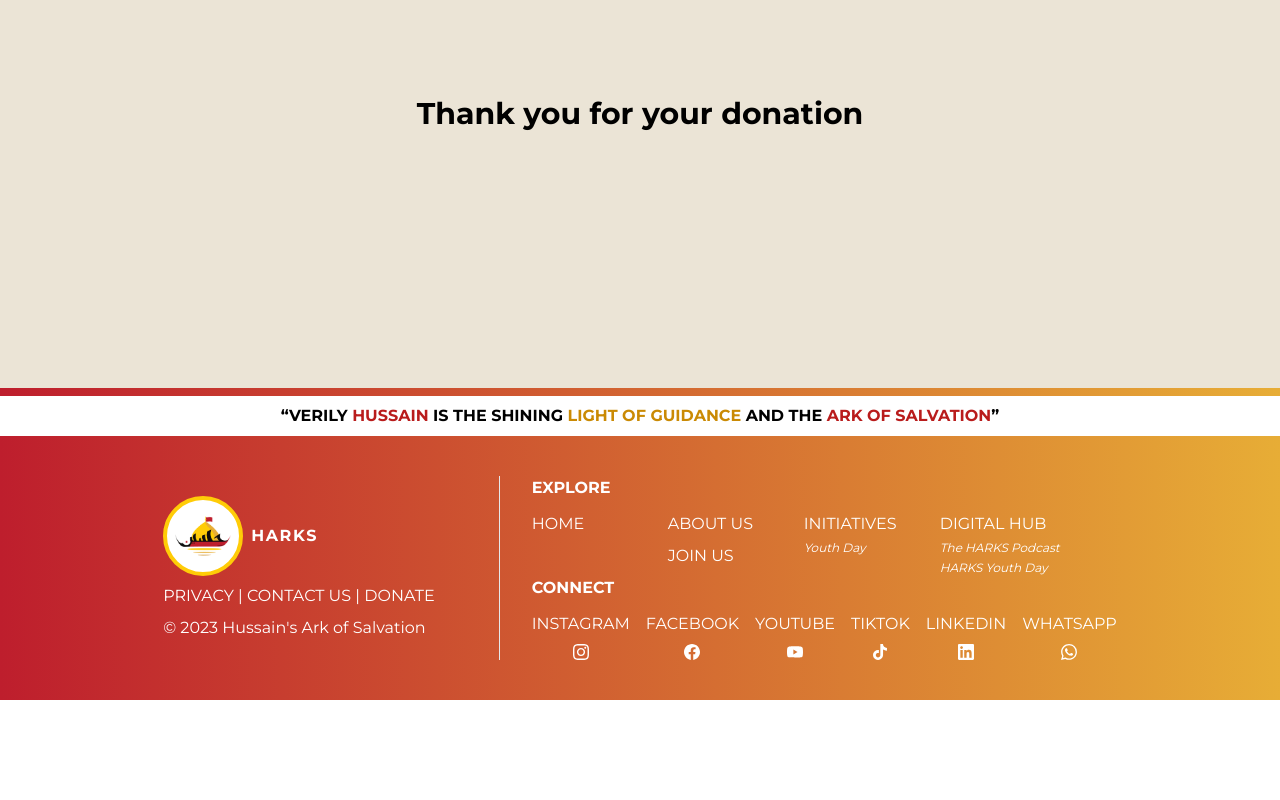
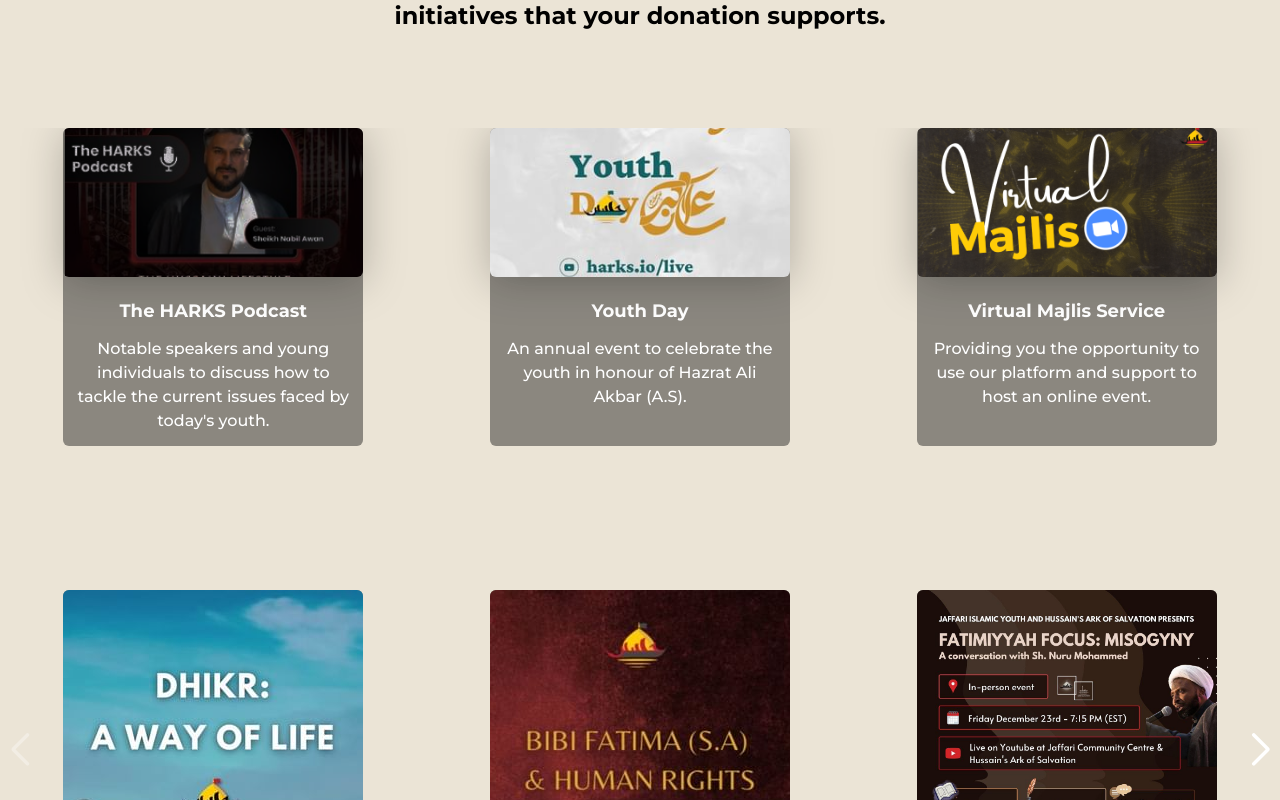
Before and after one commit to harks-software/website, a Next.js app: page /successful-donation in a window 1280 px wide. Shown: the part 240-1040 px from the top of the page. Before the commit the page ends 940 px from the top, so only its background shows below. Built offline with nearby package versions, Linux system fonts and the light colour scheme.

Commit message:
feat: added better success page

```diff
--- a/pages/successful-donation.tsx
+++ b/pages/successful-donation.tsx
@@ -1,24 +1,97 @@
 import { useState } from "react";
 import { MainLayout } from "../layouts/main";
 import { montserrat } from "../utils/fonts";
-import DonateComponent from "../components/donate";
-import { PreviousWork } from "../components/donate/previous-work";
-import { CounterNumericDisplay } from "../components/home/counter";
+import { ExploreSlideshow } from "../components/home/explore-slideshow";
+import { ExploreSlideshowMI } from "../components/home/explore-slideshow-mi";
 
 const PREVIOUS_WORK_IMAGES = [
     { image: "./assets/donate/HARKS-naynawah.jpg" },
     { image: "./assets/donate/youthday-thumbnail.png" },
 ];
 
-export default function Donate() {
-    const [tab, setTab] = useState(0);
-
+export default function SuccessfulDonation() {
     return (
         <MainLayout bottomPadding={false}>
             <div
-                className={`${montserrat.className} font-bold text-3xl text-center py-64 bg-cream `}
+                className={`${montserrat.className} text-2xl font-bold text-center pt-24 bg-cream `}
             >
-                Thank you for your donation
+                <p className="px-8 md:px-24">
+                    Thank you for your donation. Your support means a great deal to us, and we pray
+                    that Allah rewards you abundantly for your kindness. Below are some of the
+                    projects and initiatives that your donation supports.
+                </p>
+                <div className="w-full py-12 md:py-24">
+                    <ExploreSlideshow
+                        items={[
+                            {
+                                title: "The HARKS Podcast",
+                                description:
+                                    "Notable speakers and young individuals to discuss how to tackle the current issues faced by today's youth.",
+                                url: "/podcast",
+                                thumbnailUrl: "assets/home/explore/podcast.png",
+                            },
+                            {
+                                title: "Youth Day",
+                                description:
+                                    "An annual event to celebrate the youth in honour of Hazrat Ali Akbar (A.S).",
+                                url: "https://youthday.hussainsark.com",
+                                thumbnailUrl: "/assets/home/explore/youthday.jpg",
+                            },
+                            {
+                                title: "Virtual Majlis Service",
+                                description:
+                                    "Providing you the opportunity to use our platform and support to host an online event.",
+                                url: "/virtual-majlis-service",
+                                thumbnailUrl: "assets/home/explore/vms.png",
+                            },
+                        ]}
+                    />
+                </div>
+                <div className="pt-4 md:pt-12 pb-4">
+                    <ExploreSlideshowMI
+                        items={[
+                            {
+                                url: "https://www.instagram.com/p/Cm4GlHMJHWQ/",
+                                thumbnailUrl: "/assets/home/explore/monthly-initiatives/dhikr.jpg",
+                            },
+                            {
+                                url: "https://www.instagram.com/p/CmuPHJ-pCDm/",
+                                thumbnailUrl:
+                                    "/assets/home/explore/monthly-initiatives/bibi-fatima sa.jpg",
+                            },
+                            {
+                                url: "https://www.instagram.com/p/CmNNBs3hiNX/",
+                                thumbnailUrl:
+                                    "/assets/home/explore/monthly-initiatives/fatimyyah-focus.jpg",
+                            },
+                            {
+                                url: "https://www.instagram.com/p/CmEkdRhowkd/",
+                                thumbnailUrl:
+                                    "/assets/home/explore/monthly-initiatives/prep-disaster.jpeg",
+                            },
+                            {
+                                url: "https://www.instagram.com/p/CllmnFRoN37/",
+                                thumbnailUrl:
+                                    "/assets/home/explore/monthly-initiatives/what-does-hijab-mean.jpg",
+                            },
+                            {
+                                url: "https://www.instagram.com/p/Cj2Hgr2IkkQ/",
+                                thumbnailUrl:
+                                    "/assets/home/explore/monthly-initiatives/foods-from-holy-quran.jpg",
+                            },
+                            {
+                                url: "https://www.instagram.com/p/Cjswtc7IjHD/",
+                                thumbnailUrl:
+                                    "/assets/home/explore/monthly-initiatives/advice-imam-sadiq-as.jpeg",
+                            },
+                            {
+                                url: "https://www.instagram.com/p/Ci7c3Rfo_4j/",
+                                thumbnailUrl:
+                                    "/assets/home/explore/monthly-initiatives/lessons-from-the-prophe-(pbuh).jpeg",
+                            },
+                        ]}
+                    />
+                </div>
             </div>
         </MainLayout>
     );
```
